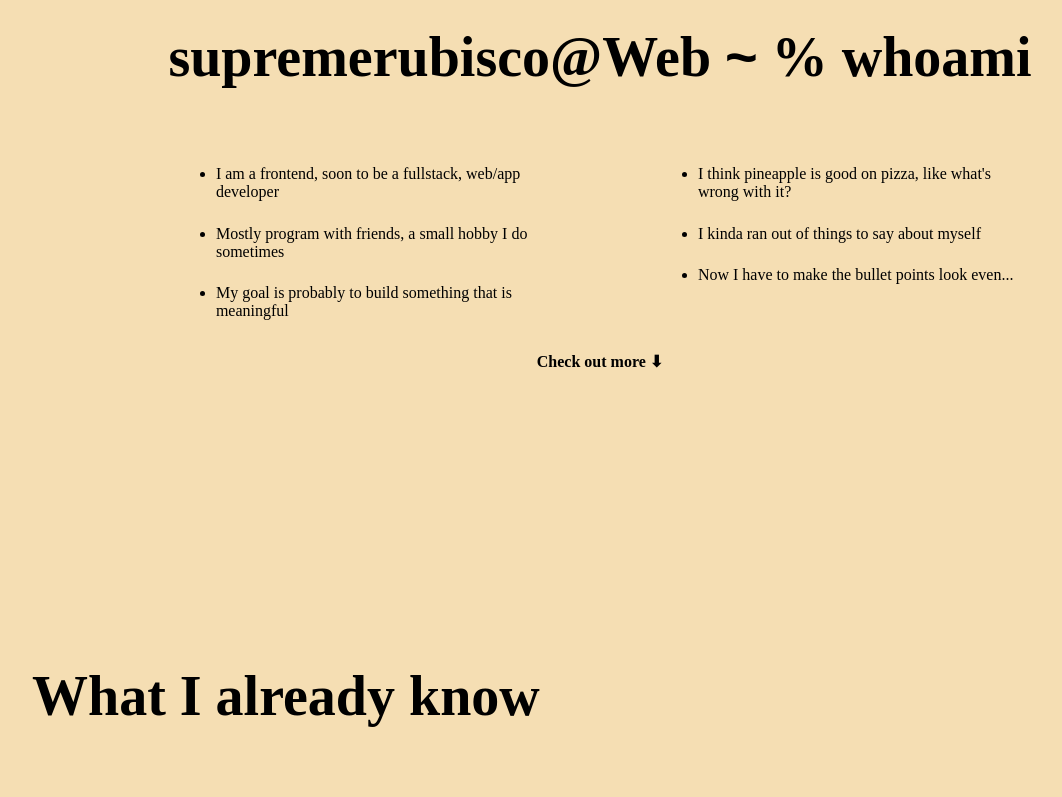
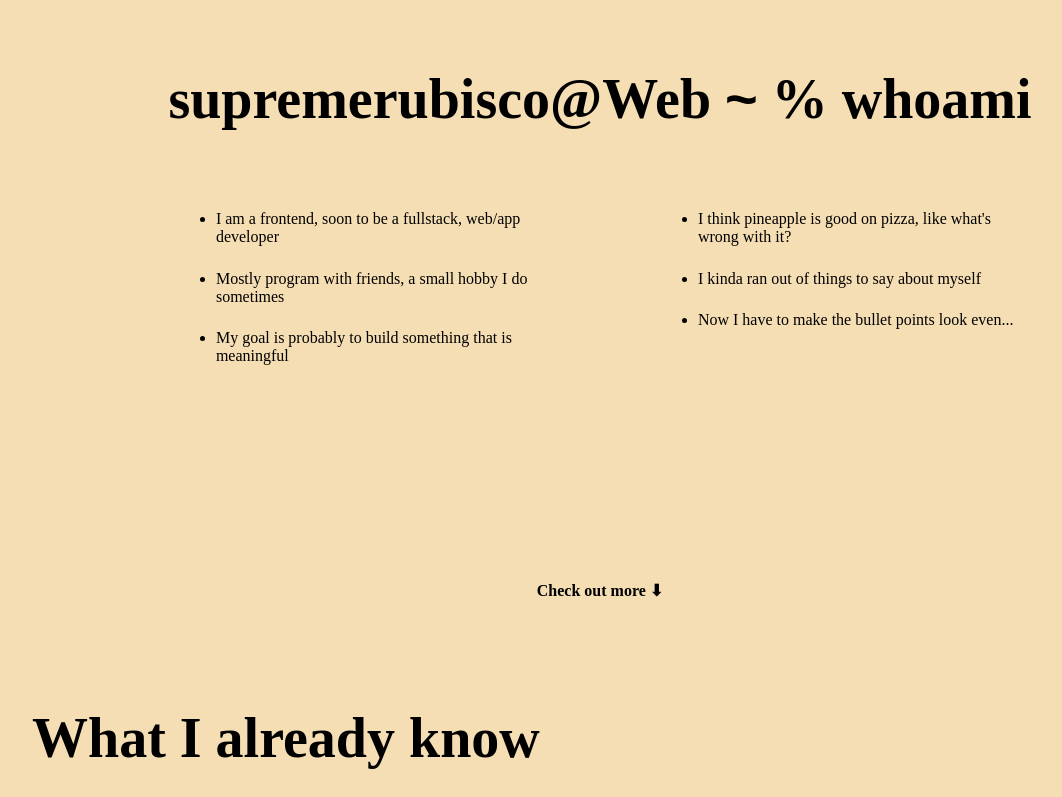
Before and after one commit to SupremeRubisco/Personal-Website, a plain HTML site: page index.html in a window 1280 px wide. Shown: the part 814-1611 px from the top of the page, without its empty margins (40-1102 px from the left). Drawn offline with Linux system fonts and the light colour scheme; a web font is replaced by a local one.

Commit message:
Added More and Fixed some styling issues!

```diff
--- a/index.html
+++ b/index.html
@@ -32,7 +32,7 @@
 
 <div class="screen">
     <h1 id="whoamiTitle">supremerubisco@Web <a id="stupidFix">~</a> % whoami</h1>
-    <div class="center">
+    <div class="center" id="whoamiListdiv">
         <ul id="whoamiList">
             <li>I am a frontend, soon to be a fullstack, web/app developer</li>
             <li>Mostly program with friends, a small hobby I do sometimes</li>
@@ -42,7 +42,7 @@
             <li>Now I have to make the bullet points look even...</li>
         </ul>
     </div>
-    <p class="scroll">Check out more &#11015;</p>
+    <p class="scroll" id="more">Check out more &#11015;</p>
 </div>
 
 <h1 class="listTitle">What I already know</h1>
@@ -179,6 +179,9 @@
 
 </body>
 
+<footer id="footer">
+</footer>
+
 <link rel="stylesheet" href="style.css">
 
 </html>
--- a/style.css
+++ b/style.css
@@ -157,6 +157,7 @@ nav ul li a:hover {
 #whoamiTitle {
     font-size: 7vh;
     text-align: center;
+    margin-top: 10vh;
 }
 
 .center{
@@ -179,3 +180,15 @@ nav ul li a:hover {
 .screen{
     height: 70vh;
 }
+
+#more{
+    margin-top: 25vh;
+}
+
+#whoamiListdiv{
+margin-top: 5vh;
+}
+
+#footer{
+
+}
```
